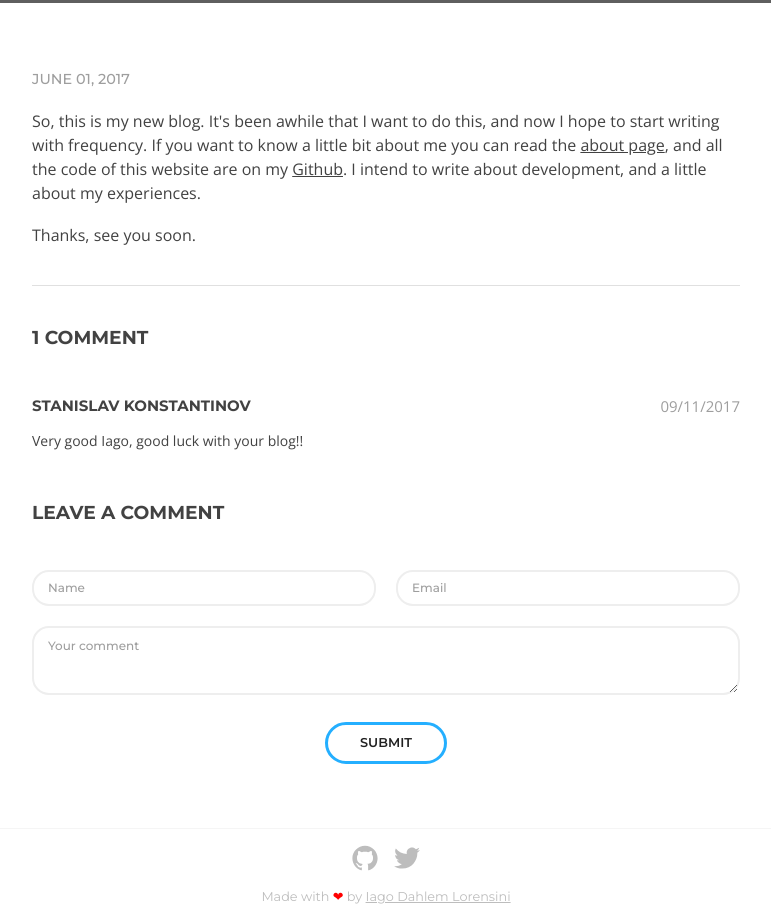
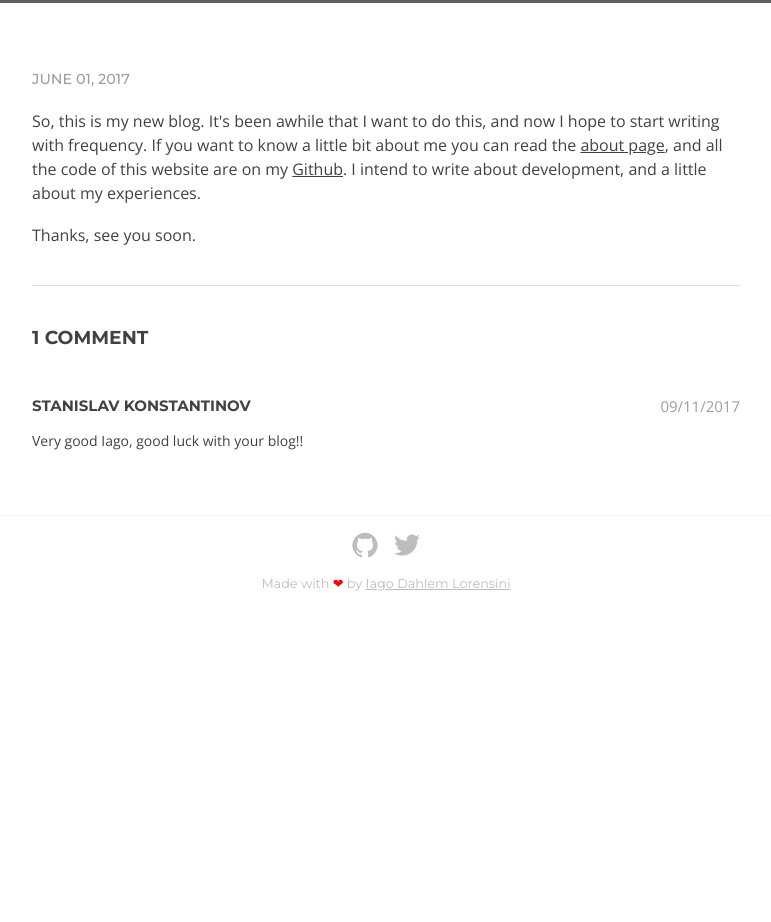
Before and after one commit to iagodahlem/iagodahlem.com, a Gatsby site: page /blog/2017-06-01-hello-world/ in a window 1280 px wide. Shown: the part 465-1387 px from the top of the page, without its empty margins (254-1025 px from the left). After the commit the page ends 1074 px from the top, so only its background shows below. Built offline with nearby package versions, Linux system fonts and the light colour scheme; Gatsby itself is replaced by a stand-in of ours; grey boxes are pictures that could not be loaded.

Commit message:
Remove CommentForm

```diff
--- a/src/templates/BlogPostTemplate.js
+++ b/src/templates/BlogPostTemplate.js
@@ -28,7 +28,7 @@ const BlogPostTemplate = ({ data, pageContext, location }) => {
             <CommentList comments={allCommentsYaml} />
           )}
 
-          <CommentForm slug={slug} href={href} />
+          {/*<CommentForm slug={slug} href={href} />*/}
         </footer>
       </section>
     </Layout>
```
